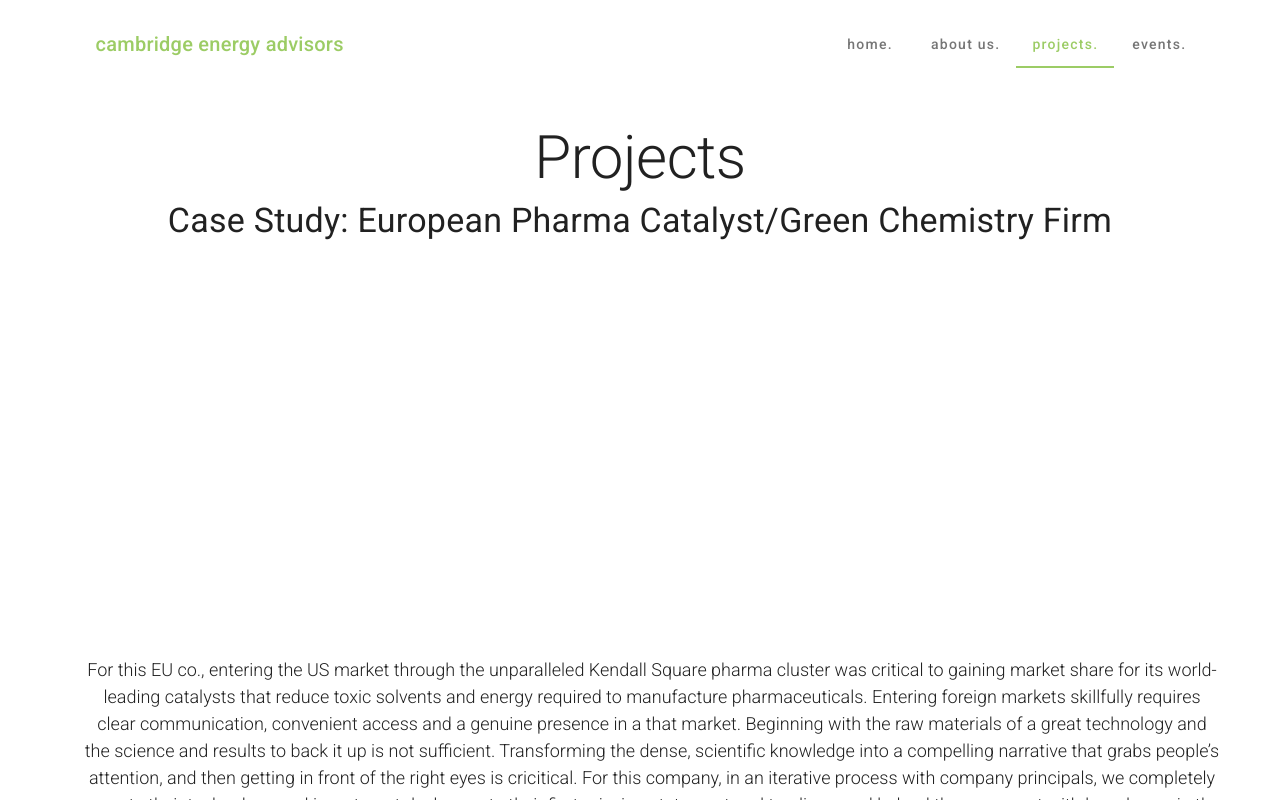
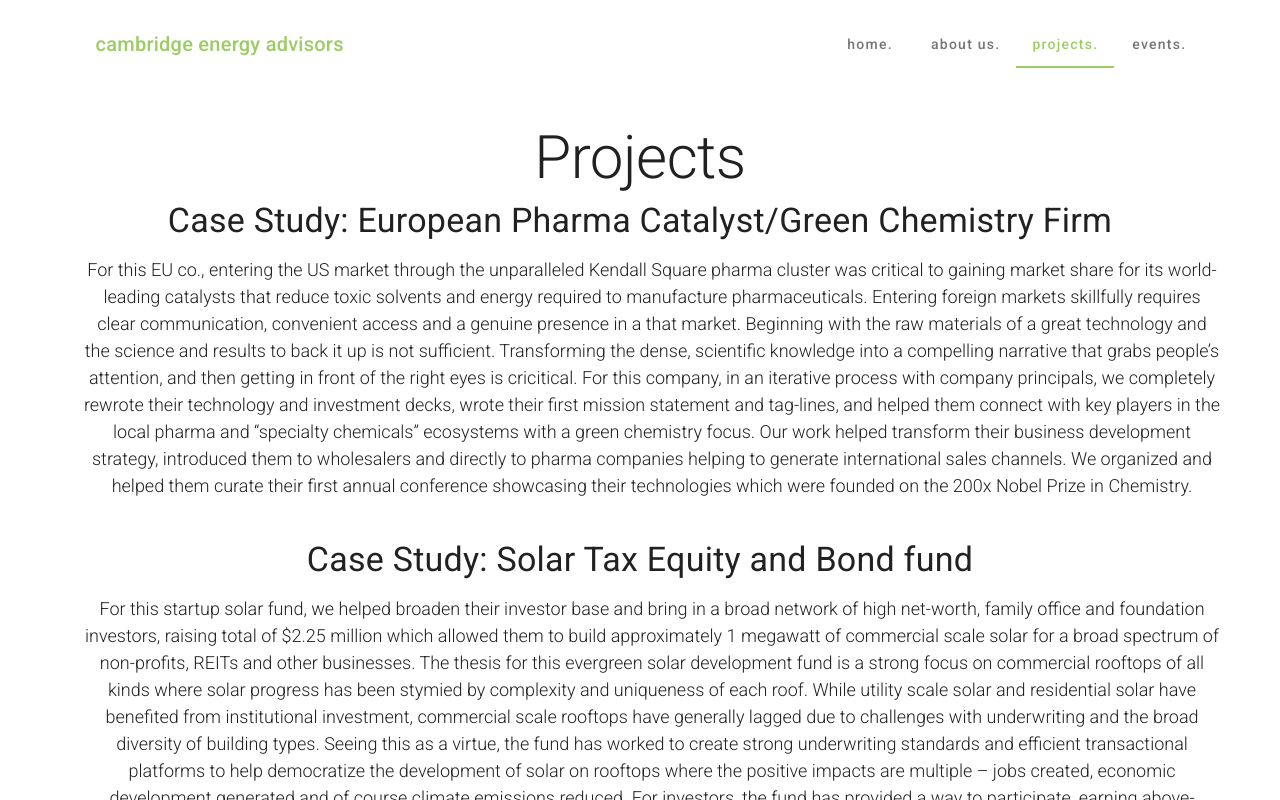
Before and after one commit to EricGrunebaum/CambridgeEnergyAdvisors-2020_6_23, a Vue app: page /projects in a window 1280 px wide. Shown: the top 800 px of the page. Built offline with nearby package versions, Linux system fonts and the light colour scheme.

Commit message:
Remove project energy image

```diff
--- a/src/views/About.vue
+++ b/src/views/About.vue
@@ -1,5 +1,6 @@
 <template>
   <div class="about">
+    <a href="top"></a>
     <v-container>
 
       <h1 class="display-3 hidden-xs-only">About Us</h1>
--- a/src/views/Projects.vue
+++ b/src/views/Projects.vue
@@ -19,7 +19,7 @@ export default {
       studies: [
                   {
                     title: `Case Study: European Pharma Catalyst/Green Chemistry Firm`,
-                    photo: require('../../public/energy_circle.jpg'),
+                    photo: ``,
                     body: `For this EU co., entering the US market through the unparalleled Kendall Square pharma cluster was critical to gaining market share for its world-leading catalysts that reduce toxic solvents and energy required to manufacture pharmaceuticals.
                             Entering foreign markets skillfully requires clear communication, convenient access and a genuine presence in a that market. Beginning with the raw materials of a great technology and the science and results to back it up is not sufficient. Transforming the dense, scientific knowledge into a compelling narrative that grabs people’s attention, and then getting in front of the right eyes is cricitical.
                             For this company, in an iterative process with company principals, we completely rewrote their technology and investment decks, wrote their first mission statement and tag-lines, and helped them connect with key players in the local pharma and “specialty chemicals” ecosystems with a green chemistry focus. Our work helped transform their business development strategy, introduced them to wholesalers and
```
